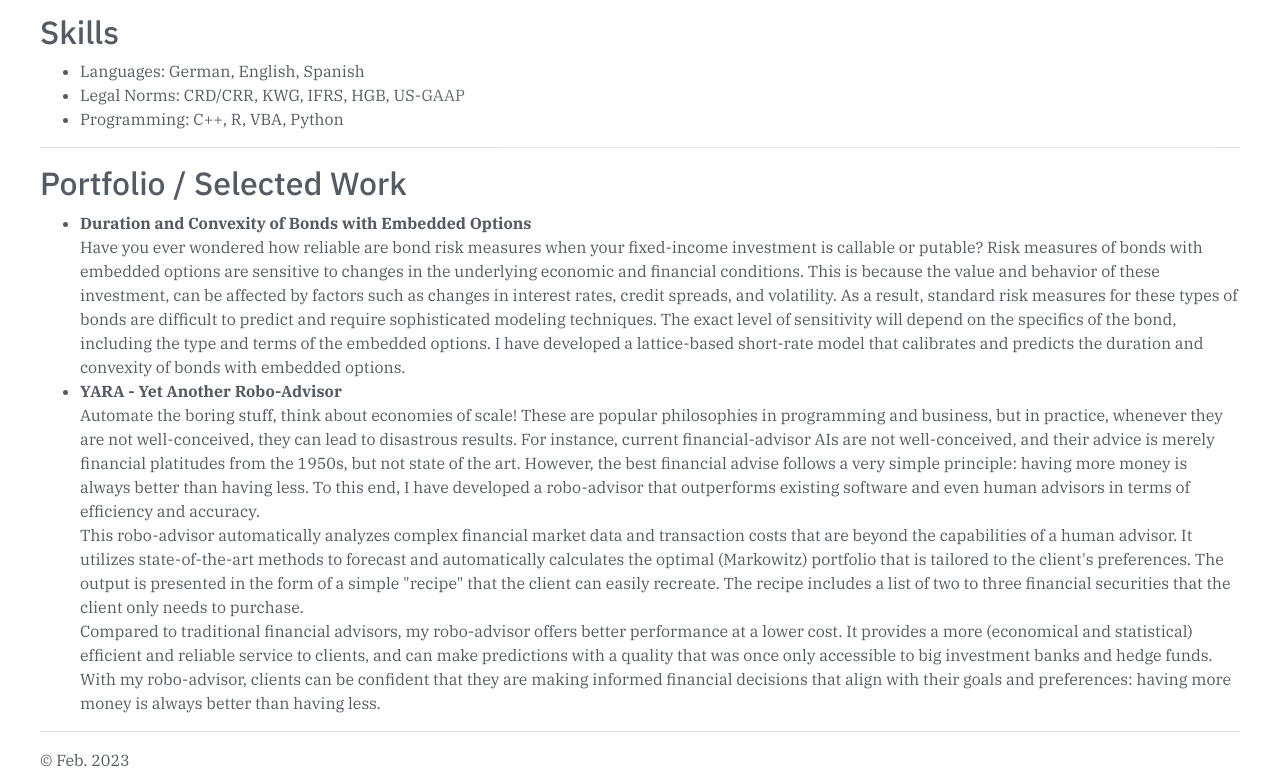
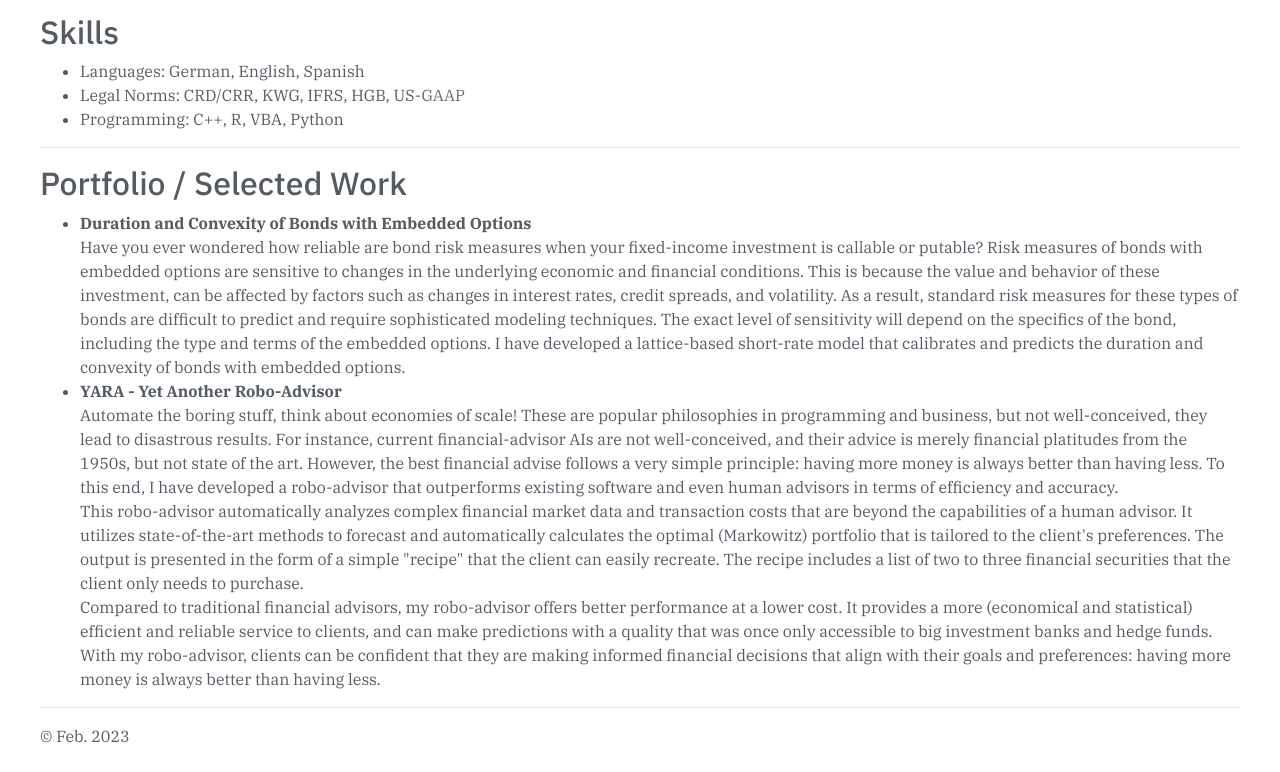
Before and after one commit to mayerst/mayerst.github.io, a website: page index.html in a window 1280 px wide. Shown: the part 1177-1949 px from the top of the page. After the commit the page ends 1925 px from the top, so only its background shows below. Drawn offline with nearby package versions, Linux system fonts and the light colour scheme.

Commit message:
Update index.html

```diff
--- a/index.html
+++ b/index.html
@@ -94,7 +94,7 @@
         </li>
         <li>
           <strong>YARA - Yet Another Robo-Advisor</strong><br>
-          Automate the boring stuff, think about economies of scale! These are popular philosophies in programming and business, but in practice, whenever they are not well-conceived, they can lead to disastrous results. For instance, current financial-advisor AIs are not well-conceived, and their advice is merely financial platitudes from the 1950s, but not state of the art. However, the best financial advise follows a very simple principle: having more money is always better than having less. To this end, I have developed a robo-advisor that outperforms existing software and even human advisors in terms of efficiency and accuracy.<br>
+          Automate the boring stuff, think about economies of scale! These are popular philosophies in programming and business, but not well-conceived, they lead to disastrous results. For instance, current financial-advisor AIs are not well-conceived, and their advice is merely financial platitudes from the 1950s, but not state of the art. However, the best financial advise follows a very simple principle: having more money is always better than having less. To this end, I have developed a robo-advisor that outperforms existing software and even human advisors in terms of efficiency and accuracy.<br>
 
           This robo-advisor automatically analyzes complex financial market data and transaction costs that are beyond the capabilities of a human advisor. It utilizes state-of-the-art methods to forecast and automatically calculates the optimal (Markowitz) portfolio that is tailored to the client's preferences. The output is presented in the form of a simple "recipe" that the client can easily recreate. The recipe includes a list of two to three financial securities that the client only needs to purchase.<br>
 
```
